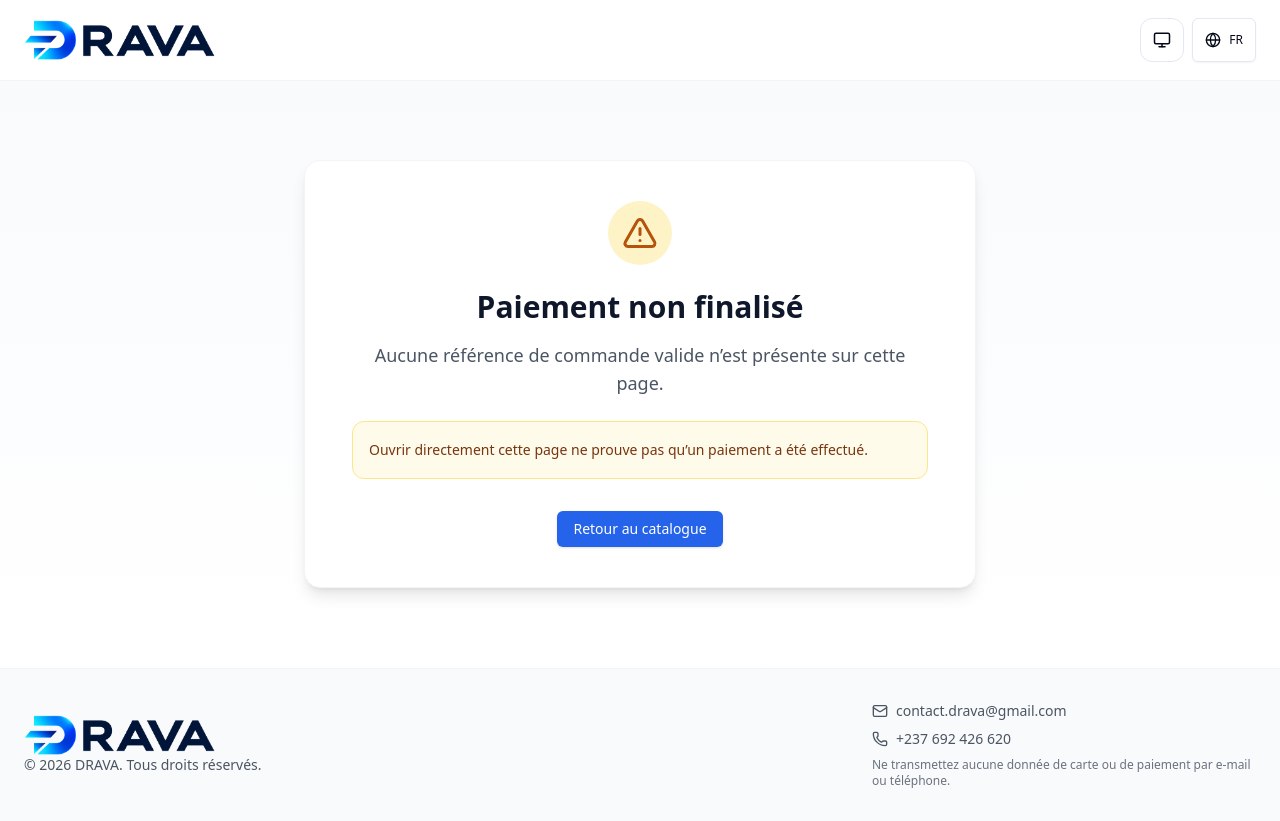
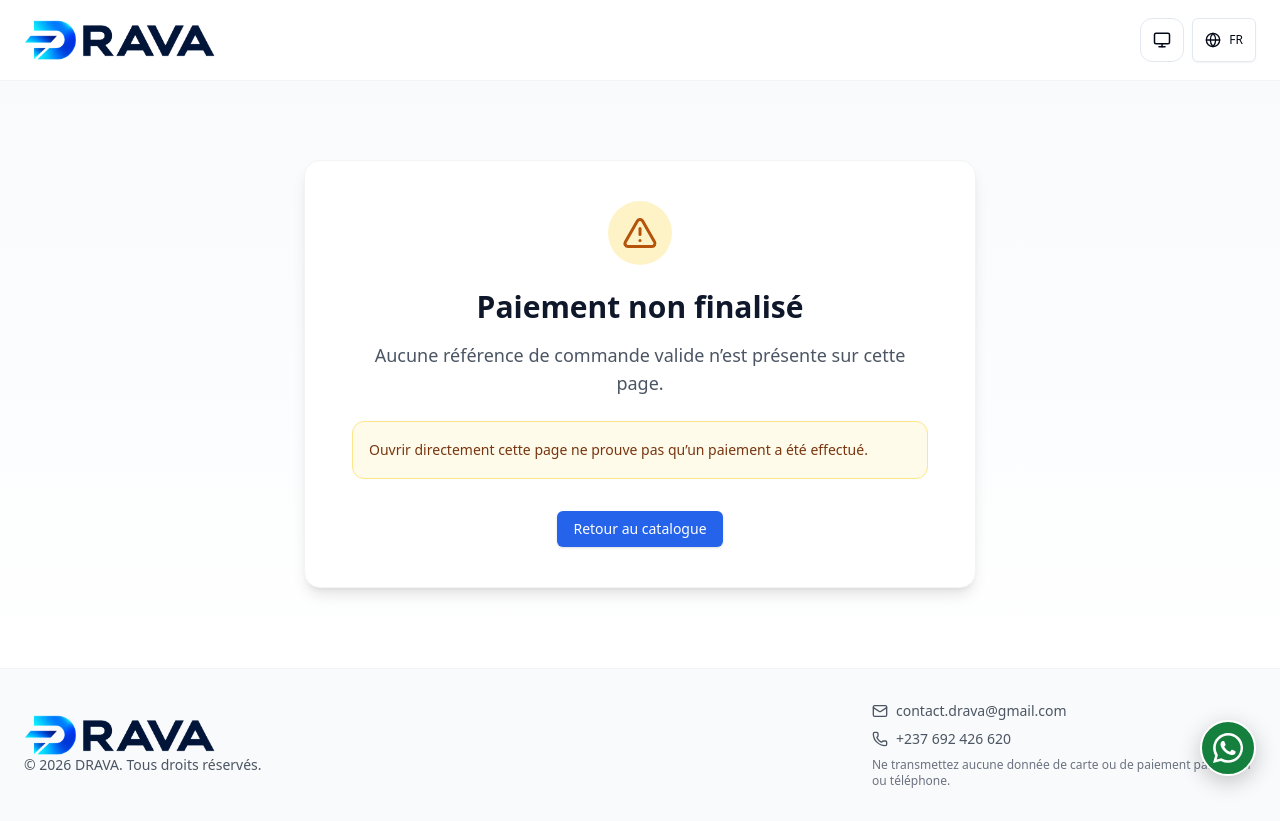
Before and after one commit to PayOol/DRAVACARD, a Next.js app: page /payment-failure in a window 1280 px wide. Built offline with nearby package versions, Linux system fonts and the light colour scheme; no server answers.

Commit message:
feat(ui): add global floating WhatsApp button

```diff
--- a/src/app/layout.tsx
+++ b/src/app/layout.tsx
@@ -6,6 +6,7 @@ import { withBasePath } from "@/lib/base-path";
 import { LanguageProvider } from "@/lib/language-context";
 import { ThemeProvider } from "@/lib/theme-context";
 import { PwaInstallPrompt } from "@/components/pwa/PwaInstallPrompt";
+import WhatsAppButton from "@/components/layout/WhatsAppButton";
 import Script from "next/script";
 
 // Fonts
@@ -135,6 +136,7 @@ export default function RootLayout({
         <LanguageProvider>
           <ThemeProvider>
             {children}
+            <WhatsAppButton />
             <PwaInstallPrompt />
           </ThemeProvider>
         </LanguageProvider>
--- /dev/null
+++ b/src/components/layout/WhatsAppButton.tsx
@@ -0,0 +1,37 @@
+"use client";
+
+import { DRAVA_CONTACT } from "@/lib/drava-contact";
+import { useLanguage } from "@/lib/language-context";
+import "./whatsapp-button.css";
+
+export default function WhatsAppButton() {
+  const { language } = useLanguage();
+  const label =
+    language === "fr"
+      ? "Contacter DRAVA sur WhatsApp (nouvel onglet)"
+      : "Contact DRAVA on WhatsApp (new tab)";
+
+  return (
+    <a
+      className="whatsapp-button"
+      href={DRAVA_CONTACT.whatsappHref}
+      target="_blank"
+      rel="noopener noreferrer"
+      aria-label={label}
+      title={label}
+    >
+      <span className="sr-only">{label}</span>
+      <svg
+        xmlns="http://www.w3.org/2000/svg"
+        viewBox="0 0 24 24"
+        width="30"
+        height="30"
+        fill="currentColor"
+        aria-hidden="true"
+        focusable="false"
+      >
+        <path d="M20.52 3.48A11.87 11.87 0 0 0 12.05 0C5.46 0 .1 5.36.1 11.95c0 2.1.55 4.16 1.6 5.97L0 24l6.25-1.64a11.94 11.94 0 0 0 5.8 1.48h.01c6.59 0 11.95-5.36 11.95-11.95 0-3.2-1.24-6.2-3.49-8.41ZM12.06 21.82a9.9 9.9 0 0 1-5.05-1.38l-.36-.22-3.71.97.99-3.62-.24-.37a9.9 9.9 0 0 1-1.52-5.25c0-5.48 4.46-9.94 9.94-9.94a9.87 9.87 0 0 1 7.03 2.92 9.88 9.88 0 0 1 2.91 7.04c0 5.48-4.46 9.94-9.99 9.85Zm5.45-7.43c-.3-.15-1.77-.87-2.04-.97-.27-.1-.47-.15-.67.15-.2.3-.77.97-.95 1.17-.17.2-.35.22-.65.07-.3-.15-1.26-.46-2.4-1.48-.89-.8-1.49-1.78-1.66-2.08-.17-.3-.02-.46.13-.61.13-.13.3-.35.45-.52.15-.18.2-.3.3-.5.1-.2.05-.37-.03-.52-.07-.15-.67-1.62-.92-2.22-.24-.58-.49-.5-.67-.51h-.57c-.2 0-.52.07-.8.37-.27.3-1.04 1.02-1.04 2.49 0 1.47 1.07 2.89 1.22 3.09.15.2 2.1 3.2 5.09 4.49.71.31 1.27.49 1.7.63.71.23 1.36.2 1.87.12.57-.08 1.77-.72 2.02-1.42.25-.7.25-1.3.17-1.42-.07-.13-.27-.2-.57-.35Z" />
+      </svg>
+    </a>
+  );
+}
--- /dev/null
+++ b/src/components/layout/whatsapp-button.css
@@ -0,0 +1,74 @@
+.whatsapp-button {
+  position: fixed;
+  right: calc(24px + env(safe-area-inset-right, 0px));
+  bottom: calc(24px + env(safe-area-inset-bottom, 0px));
+  z-index: 50;
+  display: flex;
+  align-items: center;
+  justify-content: center;
+  width: 56px;
+  height: 56px;
+  border: 2px solid #fff;
+  border-radius: 50%;
+  background: #15803d;
+  color: #fff;
+  box-shadow: 0 6px 22px rgb(0 0 0 / 22%);
+  touch-action: manipulation;
+  transition: background-color 160ms ease, transform 160ms ease;
+}
+
+.whatsapp-button:hover {
+  background: #166534;
+  transform: translateY(-2px);
+}
+
+.whatsapp-button:active {
+  transform: scale(0.96);
+}
+
+.whatsapp-button:focus-visible {
+  outline: 3px solid #2563eb;
+  outline-offset: 4px;
+}
+
+.dark .whatsapp-button:focus-visible {
+  outline-color: #93c5fd;
+}
+
+/* Keep modal focus and checkout actions isolated, including lazy loading. */
+body:has([role="dialog"], [role="alertdialog"], [data-drava-checkout-active="true"]) .whatsapp-button {
+  visibility: hidden;
+}
+
+@media (max-width: 767px), (max-width: 1023px) and (max-height: 500px) and (pointer: coarse) {
+  .whatsapp-button {
+    right: calc(16px + env(safe-area-inset-right, 0px));
+    bottom: calc(16px + env(safe-area-inset-bottom, 0px));
+  }
+
+  /* Leave room to scroll the last catalogue action clear of the button. */
+  .app-screen:not(.app-screen--detail) {
+    padding-bottom: calc(88px + env(safe-area-inset-bottom, 0px));
+  }
+
+  body:has(.app-purchase-bar) .whatsapp-button {
+    bottom: calc(102px + env(safe-area-inset-bottom, 0px));
+  }
+}
+
+@media (prefers-reduced-motion: reduce) {
+  .whatsapp-button {
+    transition: none;
+  }
+
+  .whatsapp-button:hover,
+  .whatsapp-button:active {
+    transform: none;
+  }
+}
+
+@media print {
+  .whatsapp-button {
+    display: none !important;
+  }
+}
--- a/src/components/tiktok/TikTokSuccess.tsx
+++ b/src/components/tiktok/TikTokSuccess.tsx
@@ -343,12 +343,6 @@ export function TikTokReceipt({
           {fr ? "Assistance réactive" : "Responsive support"}
         </TikTokWhatsAppPicker>
       </div>
-      <TikTokWhatsAppPicker
-        className="tiktok-success-floating"
-        message={supportMessage}
-      >
-        <span className="tiktok-success-floating-label">WhatsApp</span>
-      </TikTokWhatsAppPicker>
     </section>
   );
 }
```
Also changed, not shown: src/components/tiktok/tiktok-success.css (+1 -13 lines), 1 other file (tests, documents, lock files or other folders).
